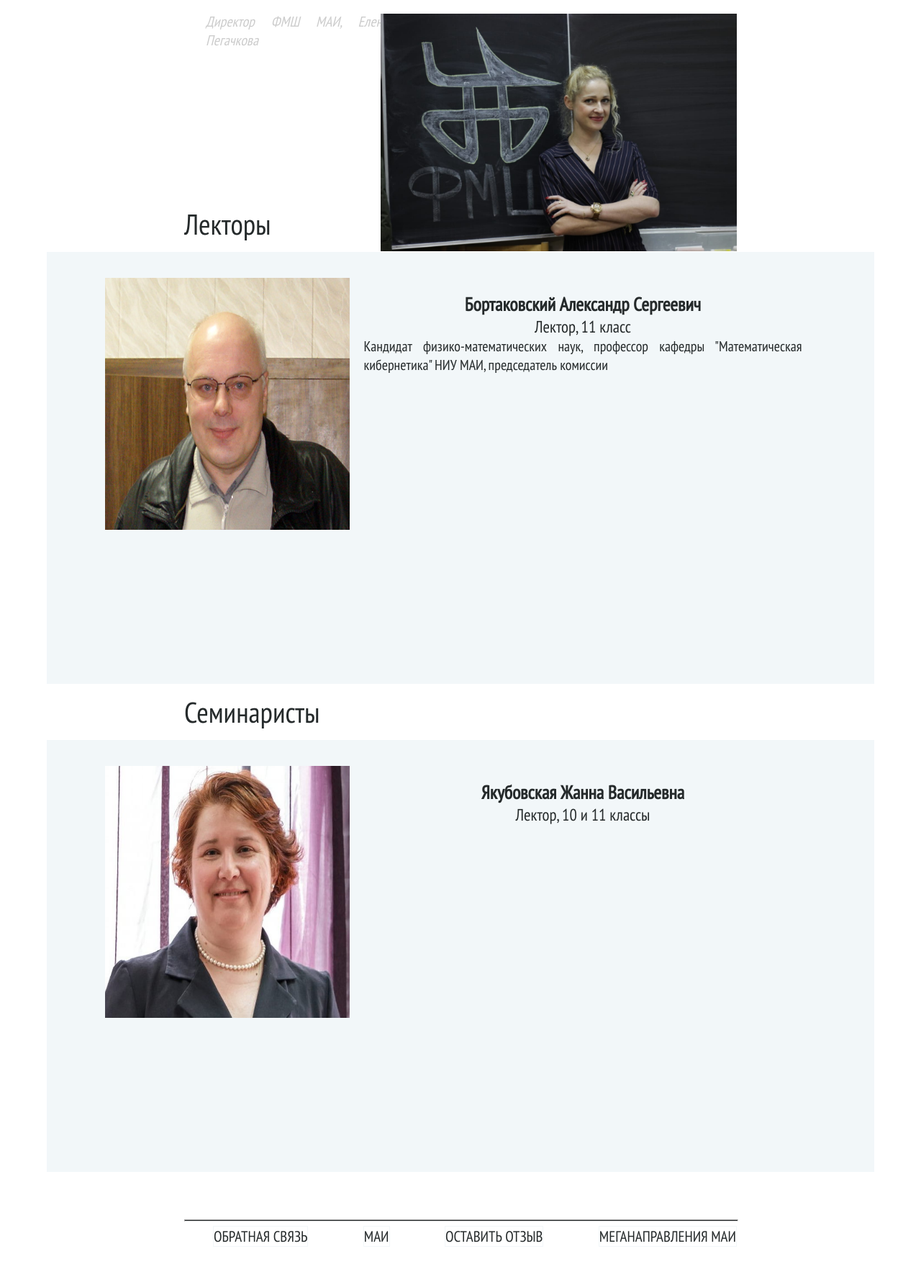
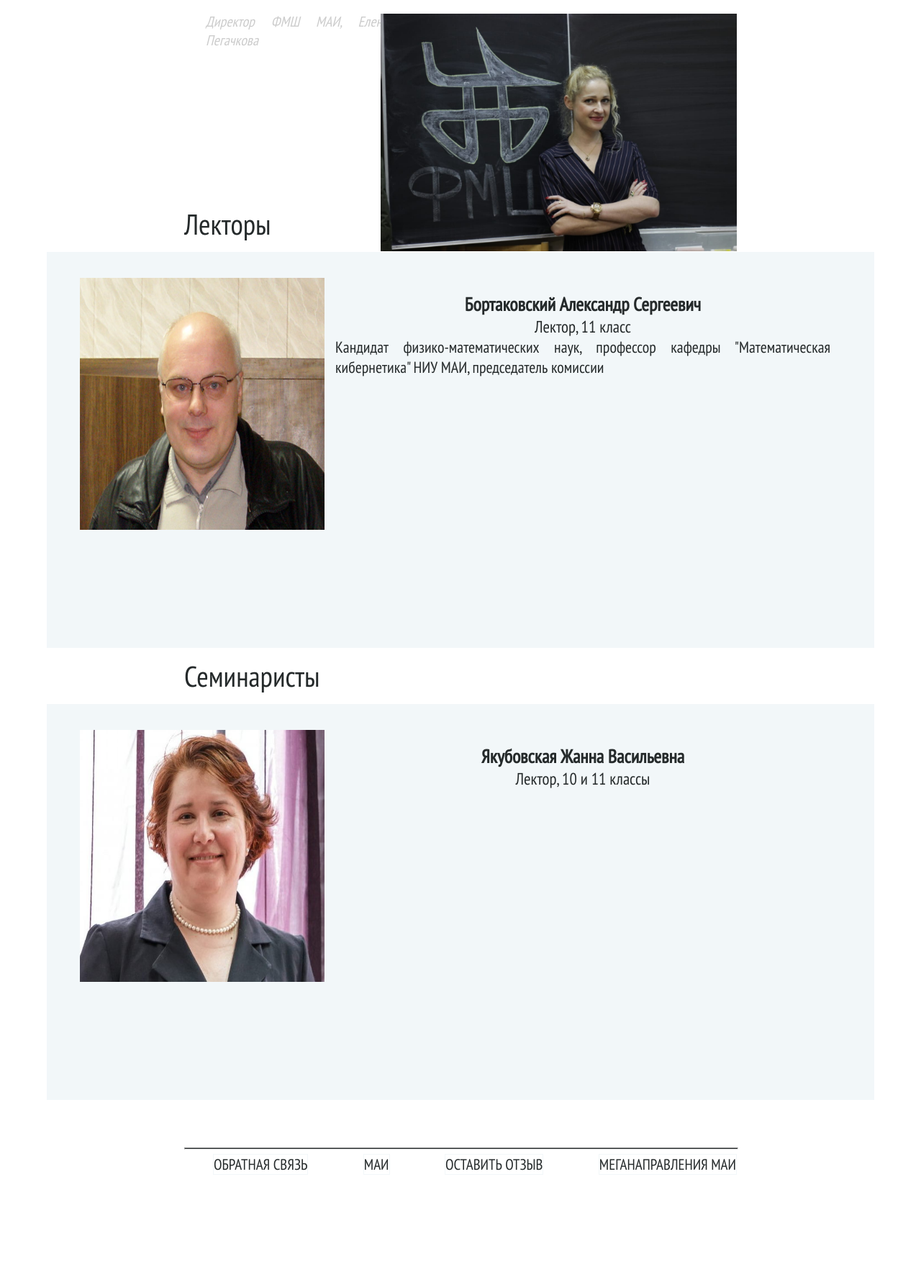
Before and after one commit to armilyutina/pmschool, a Django app: page /teachers/ in a window 1280 px wide. Shown: the part 606-2380 px from the top of the page at 72% size. After the commit the page ends 2238 px from the top, so only its background shows below. Run offline with Django 3.2, Linux system fonts and the light colour scheme; some libraries are stand-ins or nearby versions.

Commit message:
sliderTeachers4

```diff
--- a/main/static/main/css/style.css
+++ b/main/static/main/css/style.css
@@ -769,15 +769,15 @@ dl {
 }
 
 .slider__item {
-	min-height: 600px;
+	min-height: 550px;
 	overflow: hidden;
 	position: relative;
 }
 
 .slider__item_inner {
 	position: absolute;
-	left: 7%;
-	right: 7%;
+	left: 4%;
+	right: 4%;
 	top: 36px;
 	bottom: 36px;
 	overflow: hidden;
@@ -785,7 +785,6 @@ dl {
 	text-align: center;
 	display: flex;
 	align-items: flex-start;
-	align-content: space-between;
 	justify-content: center;
 	flex-direction: row;
 }
@@ -801,7 +800,7 @@ dl {
 	display: flex;
 	flex-direction: column;
 	text-align: center;
-	padding: 20px 20px;
+	padding: 20px 15px;
 
 }
 
@@ -809,7 +808,7 @@ dl {
 .slider__item_text{
 	height: auto;
 	text-align: justify;
-	font-size: 20px;
+	font-size: 22px;
 }
 
 .slider__item_name{
```
